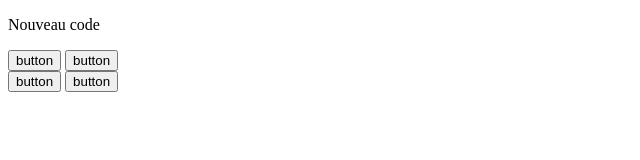
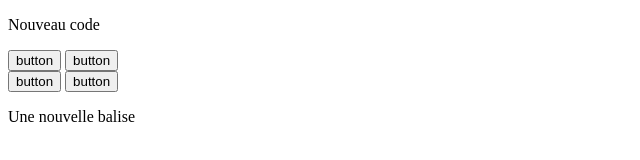
Before and after one commit to Room-wiz-view/martin-test, a plain HTML site: page index.html in a window 1280 px wide. Shown: the whole page, without its empty margins (0-640 px from the left). Drawn offline with Linux system fonts and the light colour scheme.

Commit message:
Une nouvelle balise p

```diff
--- a/index.html
+++ b/index.html
@@ -21,6 +21,6 @@
     <button type="button" class="btn btn-danger">button</button>
 
     <button type="button" class="btn btn-info">button</button>
-
+    <p>Une nouvelle balise </p>
 
 </html>
```
